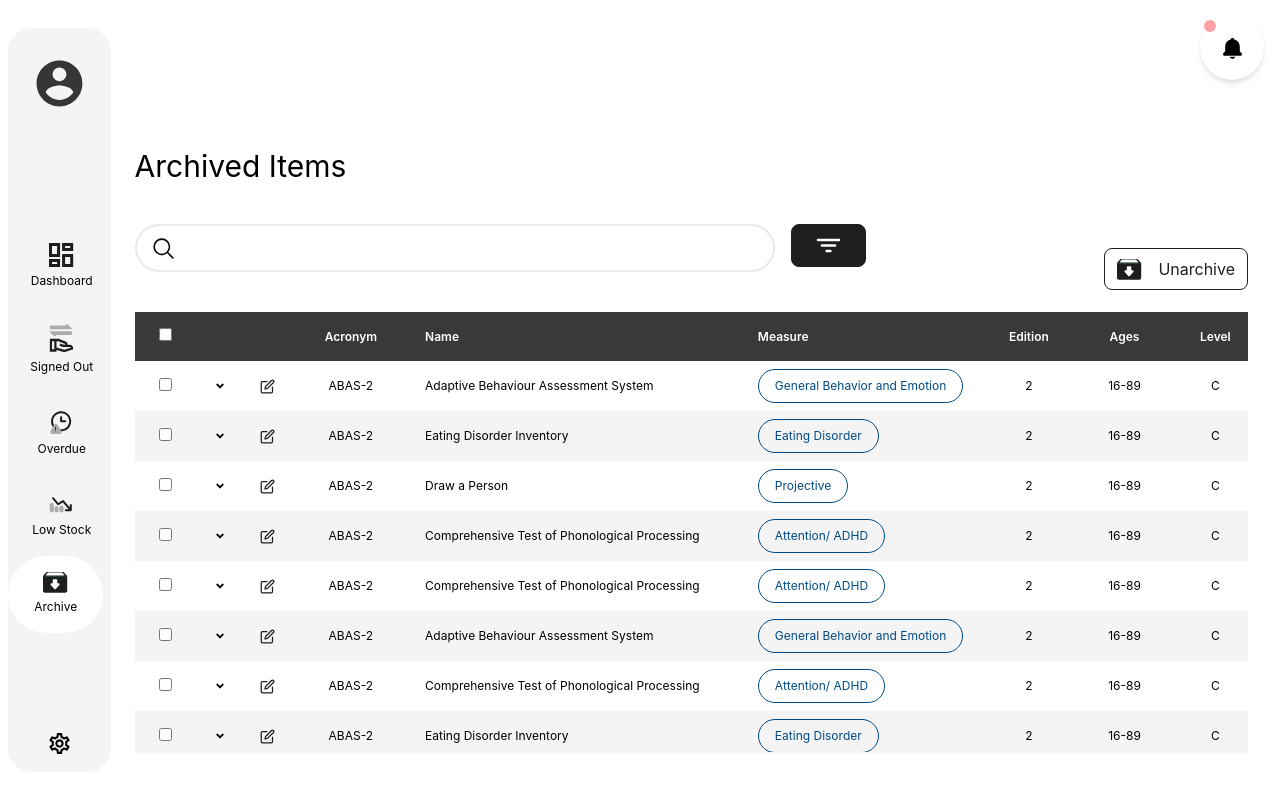
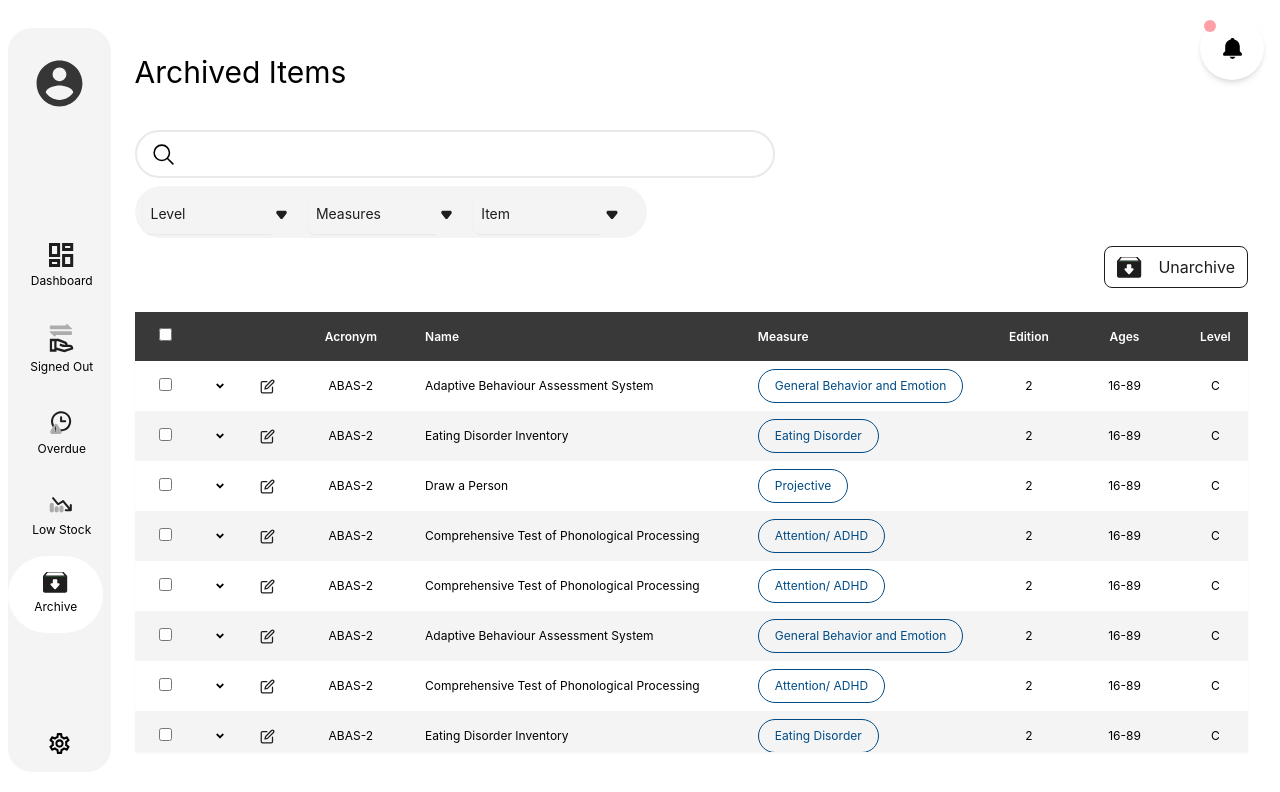
Before and after one commit to queens-psyc-clinic/app, a React (Create React App) app in the folder client/: page /admin/archive in a window 1280 px wide. Shown: the top 792 px of the page. Built offline with nearby package versions, Linux system fonts and the light colour scheme.

Commit message:
removed filter2

```diff
--- a/client/src/pages/Archive.tsx
+++ b/client/src/pages/Archive.tsx
@@ -1,11 +1,10 @@
 import { useState } from "react";
 import { Role } from "../models/User";
 import SearchBar from "../components/SearchBar";
-// import Filter from "../components/Filter";
+import Filter from "../components/Filter";
 import archive from "../assets/icons/archive.svg";
 import Table from "../components/Table";
 import { defaultMockData } from "../utils/mockData";
-import Filter2 from "../components/Filter2";
 
 const Archive = (props: { userRole: Role }) => {
   const [selectedRows, setSelectedRows] = useState<string[]>([]);
@@ -22,10 +21,10 @@ const Archive = (props: { userRole: Role }) => {
     >
       <h1 className={`text-3xl mb-4 `}>Archived Items </h1>
       <>
-        <section className="relative mt-6 flex align-center space-x-4 mb-10 ">
+        <section className="mt-6 space-y-2 mb-6">
           <SearchBar />
-          <Filter2 />
-          <section className="absolute top-6 right-0 ml-auto space-x-4 flex w-min h-min items-end justify-end self-end">
+          <Filter />
+          <section className="ml-auto space-x-4 flex w-min h-min items-end justify-end self-end">
             <button className="text-black border border-black w-max bg-white px-3 py-2 rounded-lg flex items-center">
               <img src={archive} className="mr-4" alt="archive icon" />
               <p>Unarchive</p>
--- a/client/src/pages/LowStock.tsx
+++ b/client/src/pages/LowStock.tsx
@@ -1,10 +1,9 @@
 import { useState } from "react";
 import { Role } from "../models/User";
 import SearchBar from "../components/SearchBar";
-// import Filter from "../components/Filter";
+import Filter from "../components/Filter";
 import Table from "../components/Table";
 import { lowStockMockData } from "../utils/mockData";
-import Filter2 from "../components/Filter2";
 
 const SignedOut = (props: { userRole: Role }) => {
   const [selectedRows, setSelectedRows] = useState<string[]>([]);
@@ -21,9 +20,9 @@ const SignedOut = (props: { userRole: Role }) => {
       <h1 className={`text-3xl mb-4 `}>Low Stock Items </h1>
       {props.userRole === "admin" && (
         <>
-          <section className="mt-6 flex align-center space-x-4 mb-10">
+          <section className="mt-6 space-y-2 mb-6">
             <SearchBar />
-            <Filter2 />
+            <Filter />
           </section>
           <Table
             tableType="lowStock"
```
